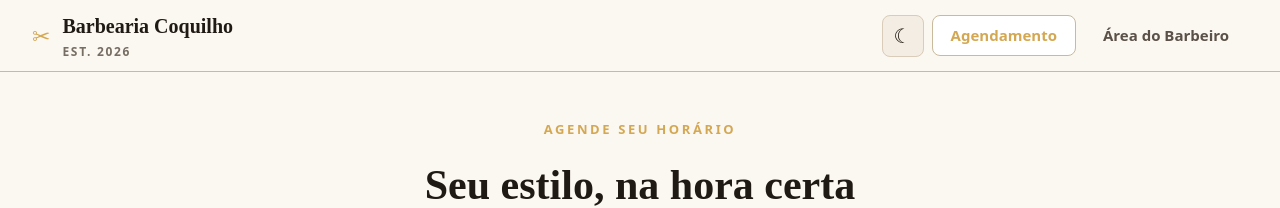
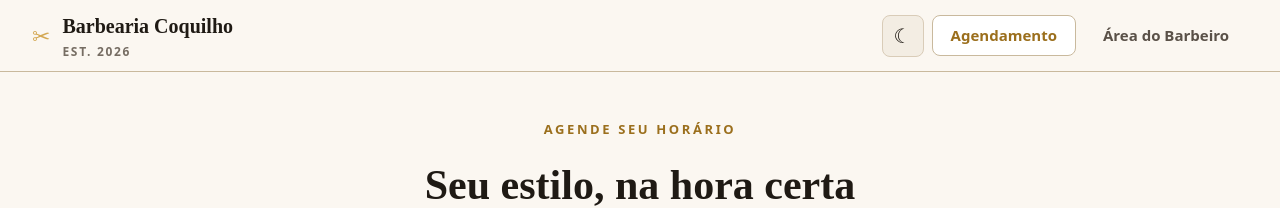
Before and after one commit to igorgaudencio/barbearia_frontend, a React (Vite) app: page / in a window 1280 px wide. Shown: the top 208 px of the page. Built offline with nearby package versions, Linux system fonts and the light colour scheme; no server answers.

Commit message:
Melhorando coloração amarelada, e tornando o vermelho mais vibrante

```diff
--- a/src/components/Layout.jsx
+++ b/src/components/Layout.jsx
@@ -4,7 +4,7 @@ const linkStyle = (active) => ({
   padding: '8px 18px', fontSize: 15, fontWeight: 600, borderRadius: 8, textDecoration: 'none',
   border: '1px solid ' + (active ? 'var(--border-strong)' : 'transparent'),
   background: active ? 'var(--bg-card)' : 'none',
-  color: active ? 'var(--gold)' : 'var(--text-secondary)'
+  color: active ? 'var(--gold-strong)' : 'var(--text-secondary)'
 })
 
 export default function Layout({ theme, toggleTheme }) {
@@ -47,7 +47,7 @@ export default function Layout({ theme, toggleTheme }) {
               <NavLink to="/painel" style={({ isActive }) => linkStyle(isActive)}>
                 Painel
               </NavLink>
-              <button onClick={logout} style={{ padding: '8px 18px', fontSize: 15, fontWeight: 600, borderRadius: 8, border: '1px solid var(--danger-border)', background: 'none', color: 'var(--danger)', cursor: 'pointer' }}>
+              <button onClick={logout} style={{ padding: '8px 18px', fontSize: 15, fontWeight: 600, borderRadius: 8, border: '1px solid var(--danger-border)', background: 'var(--danger-soft)', color: 'var(--danger)', cursor: 'pointer' }}>
                 Sair
               </button>
             </>
@@ -64,7 +64,7 @@ export default function Layout({ theme, toggleTheme }) {
       </main>
 
       <footer style={{ background: 'var(--bg-hero)', borderTop: '1px solid var(--border-soft)', textAlign: 'center', padding: '1.25rem', fontSize: 14, fontWeight: 500, color: 'var(--text-muted)' }}>
-        <span style={{ color: 'var(--gold)' }}>Barbearia Coquilho</span> · Rua dos Caminhões, 67 · (84) 98747-9792
+        <span style={{ color: 'var(--gold-strong)' }}>Barbearia Coquilho</span> · Rua dos Caminhões, 67 · (84) 98747-9792
       </footer>
     </div>
   )
--- a/src/index.css
+++ b/src/index.css
@@ -2,6 +2,7 @@
 
 :root {
   --gold: #D4A853;
+  --gold-strong: #b78b34;
   --bg: #0e0e0e;
   --bg-hero: #0a0a0a;
   --bg-card: #1c1c1c;
@@ -15,8 +16,9 @@
   --border: #2a2a2a;
   --border-strong: #ffffff;
   --border-soft: #1a1a1a;
-  --danger: #8b4a4a;
-  --danger-border: #3a1f1f;
+  --danger: #d84c4c;
+  --danger-border: #6a2525;
+  --danger-soft: #341515;
   --success-bg: #162116;
   --success-text: #5a9e5a;
   --success-border: #2a4a2a;
@@ -28,6 +30,7 @@
 :root[data-theme='light'] {
   --bg: #f5efe6;
   --bg-hero: #fbf7f1;
+  --gold-strong: #9b6f1d;
   --bg-card: #ffffff;
   --bg-surface: #f3ede3;
   --bg-hover: #ece3d3;
@@ -39,8 +42,9 @@
   --border: #d9ccb8;
   --border-strong: #c9b99d;
   --border-soft: #e5dac8;
-  --danger: #a04a4a;
-  --danger-border: #d7b4b4;
+  --danger: #c73d3d;
+  --danger-border: #c98989;
+  --danger-soft: #f4d6d6;
   --success-bg: #edf7ee;
   --success-text: #2f7a42;
   --success-border: #bdd9c4;
--- a/src/pages/AgendamentoPage.jsx
+++ b/src/pages/AgendamentoPage.jsx
@@ -64,7 +64,7 @@ export default function AgendamentoPage() {
   return (
     <div>
       <div style={{ background: 'var(--bg-hero)', borderBottom: '1px solid var(--border-soft)', textAlign: 'center', padding: '3rem 2rem' }}>
-        <p style={{ fontSize: 13, fontWeight: 700, letterSpacing: '0.2em', color: 'var(--gold)', textTransform: 'uppercase', marginBottom: 12 }}>Agende seu horário</p>
+        <p style={{ fontSize: 13, fontWeight: 700, letterSpacing: '0.2em', color: 'var(--gold-strong)', textTransform: 'uppercase', marginBottom: 12 }}>Agende seu horário</p>
         <h1 style={{ fontFamily: 'serif', fontSize: 42, fontWeight: 700, marginBottom: 10 }}>Seu estilo, na hora certa</h1>
         <p style={{ color: 'var(--text-secondary)', fontSize: 18, fontWeight: 500 }}>Escolha o serviço, dia e horário disponível</p>
       </div>
@@ -74,7 +74,7 @@ export default function AgendamentoPage() {
           <div style={{ ...card, textAlign: 'center', padding: '2.5rem', border: '1px solid var(--border)' }}>
             <div style={{ fontSize: 48, color: 'var(--gold)', marginBottom: 12 }}>✓</div>
             <h2 style={{ fontFamily: 'serif', fontSize: 26, fontWeight: 700, marginBottom: 8 }}>Agendado com sucesso!</h2>
-            <p style={{ color: 'var(--text-secondary)', fontSize: 16, fontWeight: 500 }}>Confirmação enviada para <strong style={{ color: 'var(--gold)' }}>{email}</strong></p>
+            <p style={{ color: 'var(--text-secondary)', fontSize: 16, fontWeight: 500 }}>Confirmação enviada para <strong style={{ color: 'var(--gold-strong)' }}>{email}</strong></p>
           </div>
         ) : (
           <form style={card} onSubmit={handleSubmit}>
@@ -91,8 +91,8 @@ export default function AgendamentoPage() {
                   {servicos.map(s => (
                     <button key={s._id} type="button" onClick={() => setServico(s._id)}
                       style={{ display: 'flex', justifyContent: 'space-between', alignItems: 'center', padding: '14px 16px', borderRadius: 8, cursor: 'pointer', border: '1px solid ' + (servicoId === s._id ? 'var(--gold)' : 'var(--border)'), background: servicoId === s._id ? 'var(--bg-accent-soft)' : 'var(--bg-surface)' }}>
-                      <span style={{ fontSize: 16, fontWeight: 600, color: servicoId === s._id ? 'var(--gold)' : 'var(--text-primary)' }}>{s.nome}</span>
-                      <span style={{ fontSize: 16, color: 'var(--gold)', fontWeight: 700 }}>
+                      <span style={{ fontSize: 16, fontWeight: 600, color: servicoId === s._id ? 'var(--gold-strong)' : 'var(--text-primary)' }}>{s.nome}</span>
+                      <span style={{ fontSize: 16, color: 'var(--gold-strong)', fontWeight: 700 }}>
                         R$ {Number(s.preco).toFixed(2)}
                       </span>
                     </button>
@@ -136,7 +136,7 @@ export default function AgendamentoPage() {
                 <div style={{ display: 'grid', gridTemplateColumns: 'repeat(4, 1fr)', gap: 8 }}>
                   {slots.disponiveis.map(h => (
                     <button key={h} type="button" onClick={() => setHorario(h)}
-                      style={{ padding: '10px 4px', fontSize: 15, fontWeight: 600, borderRadius: 8, cursor: 'pointer', border: '1px solid ' + (horario === h ? 'var(--gold)' : 'var(--border)'), background: horario === h ? 'var(--bg-accent-soft)' : 'var(--bg-surface)', color: horario === h ? 'var(--gold)' : 'var(--text-secondary)' }}>
+                      style={{ padding: '10px 4px', fontSize: 15, fontWeight: 600, borderRadius: 8, cursor: 'pointer', border: '1px solid ' + (horario === h ? 'var(--gold)' : 'var(--border)'), background: horario === h ? 'var(--bg-accent-soft)' : 'var(--bg-surface)', color: horario === h ? 'var(--gold-strong)' : 'var(--text-secondary)' }}>
                       {h}
                     </button>
                   ))}
@@ -168,7 +168,7 @@ export default function AgendamentoPage() {
                 {horario && (
                   <div style={{ display: 'flex', justifyContent: 'space-between', fontSize: 14, padding: '4px 0' }}>
                     <span style={{ color: 'var(--text-secondary)' }}>Horário</span>
-                    <span style={{ color: 'var(--gold)', fontWeight: 700 }}>{horario}</span>
+                    <span style={{ color: 'var(--gold-strong)', fontWeight: 700 }}>{horario}</span>
                   </div>
                 )}
               </div>
--- a/src/pages/PainelPage.jsx
+++ b/src/pages/PainelPage.jsx
@@ -166,11 +166,11 @@ export default function PainelPage() {
                 </div>
                 <div style={{ ...appointmentCell, textAlign: 'center' }}>
                   <p style={{ fontSize: 14, fontWeight: 500, color: 'var(--text-secondary)' }}>{a.servico_nome}</p>
-                  <p style={{ fontSize: 14, fontWeight: 700, color: 'var(--gold)' }}>R$ {Number(a.servico_preco).toFixed(2)}</p>
+                  <p style={{ fontSize: 14, fontWeight: 700, color: 'var(--gold-strong)' }}>R$ {Number(a.servico_preco).toFixed(2)}</p>
                 </div>
                 <div style={{ ...appointmentCell, textAlign: 'center' }}>
                   <p style={{ fontSize: 14, fontWeight: 500, color: 'var(--text-secondary)' }}>{formatarDataAgendamento(a.data)}</p>
-                  <p style={{ fontSize: 15, color: 'var(--gold)', fontWeight: 700 }}>{a.horario}</p>
+                  <p style={{ fontSize: 15, color: 'var(--gold-strong)', fontWeight: 700 }}>{a.horario}</p>
                 </div>
                 <div style={{ ...appointmentCell, display: 'flex', justifyContent: 'center' }}>
                   <span style={{ fontSize: 13, fontWeight: 700, background: 'var(--success-bg)', color: 'var(--success-text)', border: '1px solid var(--success-border)', padding: '4px 10px', borderRadius: 999, textAlign: 'center' }}>
@@ -214,7 +214,7 @@ export default function PainelPage() {
                 <div key={s._id} style={{ display: 'flex', justifyContent: 'space-between', alignItems: 'center', padding: '12px 0', borderBottom: '1px solid var(--border)' }}>
                   <span style={{ fontSize: 16, fontWeight: 600, color: 'var(--text-primary)' }}>{s.nome}</span>
                   <div style={{ display: 'flex', alignItems: 'center', gap: 16 }}>
-                    <span style={{ fontSize: 15, color: 'var(--gold)', fontWeight: 700 }}>R$ {Number(s.preco).toFixed(2)}</span>
+                    <span style={{ fontSize: 15, color: 'var(--gold-strong)', fontWeight: 700 }}>R$ {Number(s.preco).toFixed(2)}</span>
                     <button onClick={() => handleDeletarServico(s._id)}
                       style={{ padding: '7px 12px', fontSize: 14, fontWeight: 600, border: '1px solid var(--danger-border)', background: 'none', color: 'var(--danger)', borderRadius: 6, cursor: 'pointer' }}>
                       Remover
@@ -242,12 +242,12 @@ export default function PainelPage() {
                     <>
                 <div style={{ display: 'flex', justifyContent: 'space-between', alignItems: 'center', marginBottom: '1rem' }}>
                   <span style={{ fontWeight: 700, fontSize: 16 }}>{label}</span>
-                  <span style={{ fontSize: 14, fontWeight: 600, color: 'var(--gold)' }}>{horariosSelecionados.length} horário(s)</span>
+                  <span style={{ fontSize: 14, fontWeight: 600, color: 'var(--gold-strong)' }}>{horariosSelecionados.length} horário(s)</span>
                 </div>
                 <button
                   type="button"
                   onClick={() => toggleTodosHorarios(key)}
-                  style={{ width: '100%', marginBottom: '0.75rem', padding: '10px 10px', background: 'none', color: 'var(--gold)', border: '1px solid var(--border)', borderRadius: 6, fontSize: 14, fontWeight: 700, cursor: 'pointer' }}
+                  style={{ width: '100%', marginBottom: '0.75rem', padding: '10px 10px', background: 'none', color: 'var(--gold-strong)', border: '1px solid var(--border)', borderRadius: 6, fontSize: 14, fontWeight: 700, cursor: 'pointer' }}
                 >
                   {todosSelecionados ? 'Desmarcar todos' : 'Marcar todos'}
                 </button>
@@ -256,7 +256,7 @@ export default function PainelPage() {
                     const active = horariosSelecionados.includes(h)
                     return (
                       <button key={h} type="button" onClick={() => toggleHorario(key, h)}
-                        style={{ padding: '8px 4px', fontSize: 13, fontWeight: 600, borderRadius: 6, cursor: 'pointer', border: '1px solid ' + (active ? 'var(--gold)' : 'var(--border)'), background: active ? 'var(--bg-accent-soft)' : 'var(--bg-surface)', color: active ? 'var(--gold)' : 'var(--text-secondary)' }}>
+                        style={{ padding: '8px 4px', fontSize: 13, fontWeight: 600, borderRadius: 6, cursor: 'pointer', border: '1px solid ' + (active ? 'var(--gold)' : 'var(--border)'), background: active ? 'var(--bg-accent-soft)' : 'var(--bg-surface)', color: active ? 'var(--gold-strong)' : 'var(--text-secondary)' }}>
                         {h}
                       </button>
                     )
```
